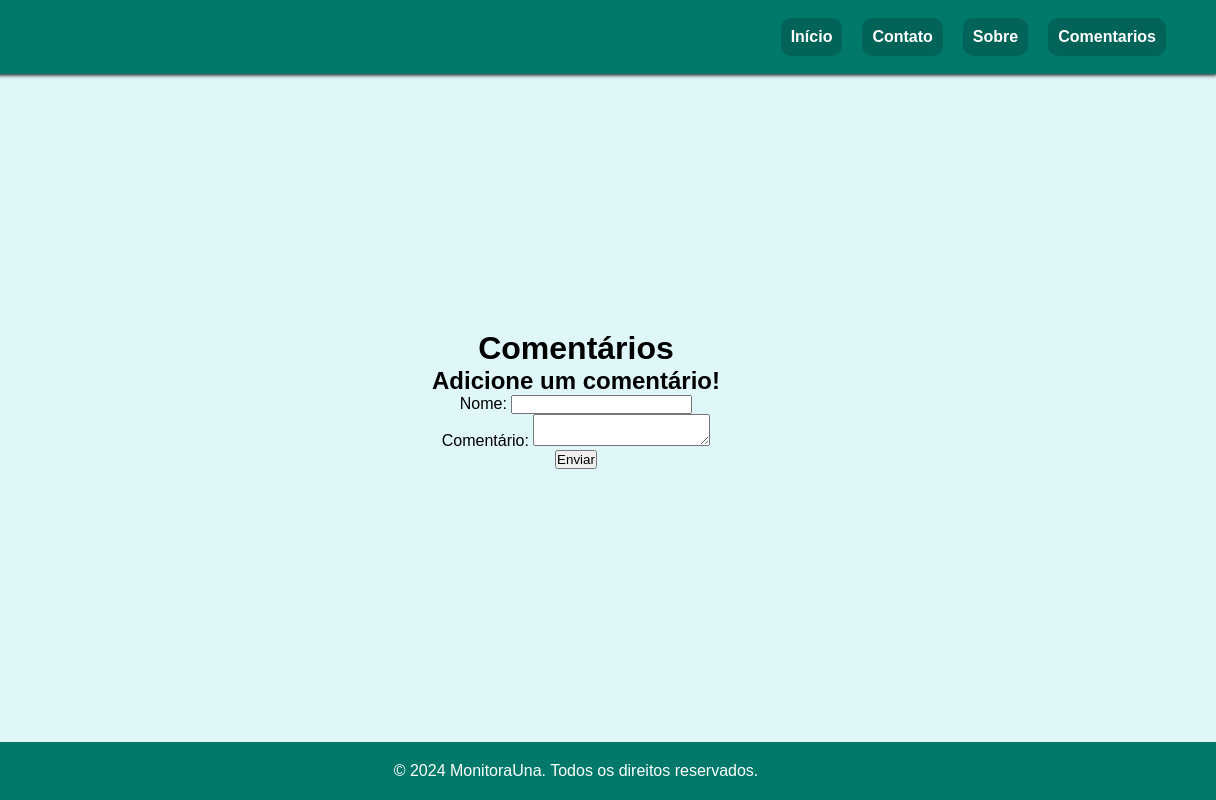
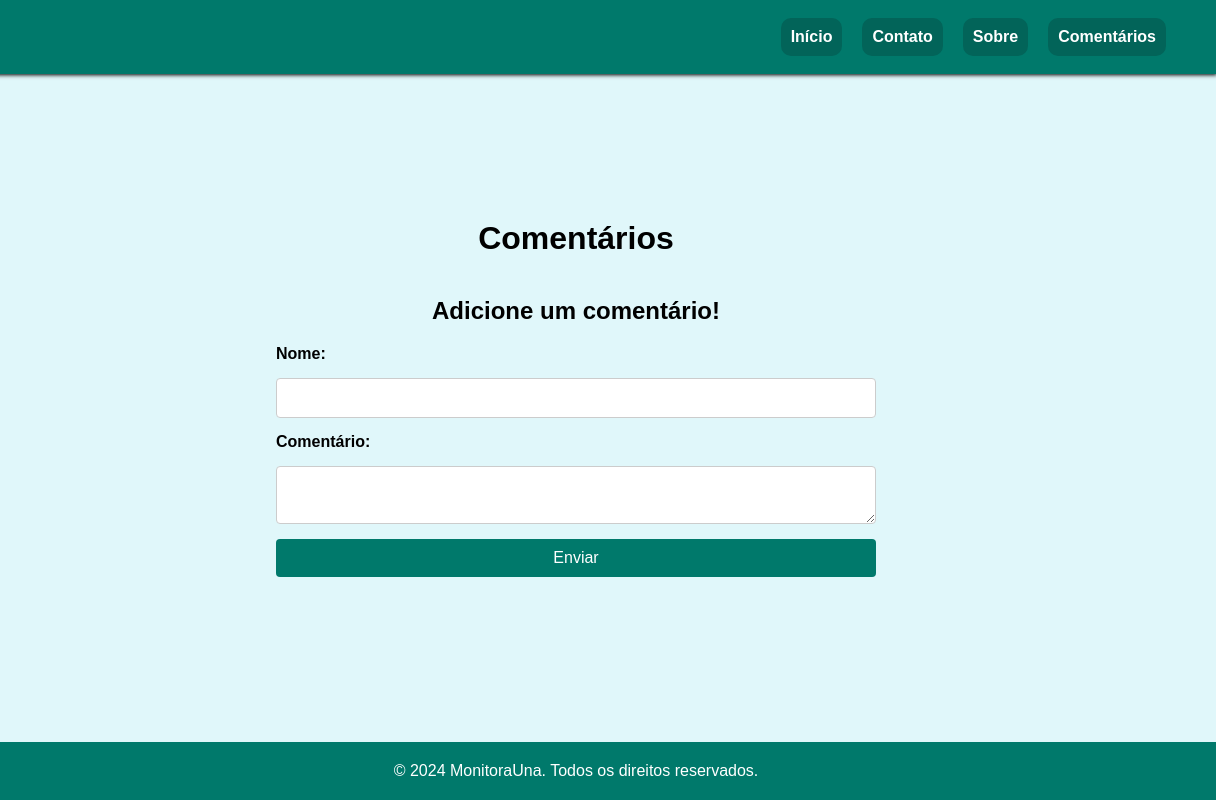
Before and after one commit to LuizBuarqueDev/MonitoraUna, a plain HTML site: page pages/comentarios.html in a window 1280 px wide. Shown: the full height of the page, 64-1280 px from the left. Drawn offline with Linux system fonts and the light colour scheme.

Commit message:
Pequena mudança no estilo dos comentarios

```diff
--- a/pages/comentarios.html
+++ b/pages/comentarios.html
@@ -18,40 +18,46 @@
             <ul class="header-nav">
                 <div class="nav-items">
                     <li class="nav-item"><a href="../index.html">Início</a></li>
-                    <li class="nav-item"><a href="#contact">Contato</a></li>
+                    <li class="nav-item"><a href="contato.html">Contato</a></li>
                     <li class="nav-item"><a href="sobre.html">Sobre</a></li>
-                    <li class="nav-item"><a href="#comentarios">Comentarios</a></li>
+                    <li class="nav-item"><a href="#comentarios">Comentários</a></li>
                 </div>
             </ul>
         </nav>
     </header>
+
     <main>
         <h1>Comentários</h1>
-        <div id="lista-comentarios" class="lista-comentarios">
-
-        </div>
+        <div id="lista-comentarios" class="lista-comentarios"></div>
 
         <h2>Adicione um comentário!</h2>
         <form id="formulario">
             <label for="nome">Nome: </label>
             <input type="text" id="nome" name="nome" required>
-            <br>
+
             <label for="comentario">Comentário: </label>
             <textarea id="comentario" name="comentario" required></textarea>
-            <br>
+
             <button type="submit">Enviar</button>
         </form>
     </main>
-    <div>
-        <br>
-    </div>
+
     <footer>
         <p>&copy; 2024 MonitoraUna. Todos os direitos reservados.</p>
     </footer>
+
     <script src="../js/script.js"></script>
 </body>
 
 <style>
+    body {
+        margin: 0;
+        font-family: Arial, sans-serif;
+        display: flex;
+        flex-direction: column;
+        min-height: 100vh;
+    }
+
     main {
         flex: 1;
         display: flex;
@@ -62,30 +68,49 @@
         padding: 20px;
     }
 
-    .grafico,
-    .informacoes {
+    #lista-comentarios {
         width: 100%;
-        max-width: 800px;
-        margin: 30px 0;
-        text-align: justify;
+        max-width: 600px;
+        margin: 20px 0;
+        text-align: left;
     }
 
-    #grafico {
+    form {
+        width: 100%;
         max-width: 600px;
-        margin: 0 auto;
+        margin: 20px 0;
+        display: flex;
+        flex-direction: column;
+        gap: 15px;
     }
 
-    .alerta {
-        display: flex;
-        align-items: center;
-        justify-content: center;
-        margin-top: 20px;
+    label {
+        text-align: left;
+        font-weight: bold;
     }
 
-    .alerta img {
-        width: 600px;
-        height: auto;
-        margin-right: 20px;
+    input,
+    textarea {
+        width: 100%;
+        padding: 10px;
+        font-size: 16px;
+        border: 1px solid #ccc;
+        border-radius: 4px;
+        box-sizing: border-box;
+    }
+
+    button {
+        background-color: #00796b;
+        color: white;
+        padding: 10px;
+        border: none;
+        border-radius: 4px;
+        cursor: pointer;
+        font-size: 16px;
+    }
+
+    button:hover {
+        background-color: #4aeedb;
     }
 </style>
 
```
